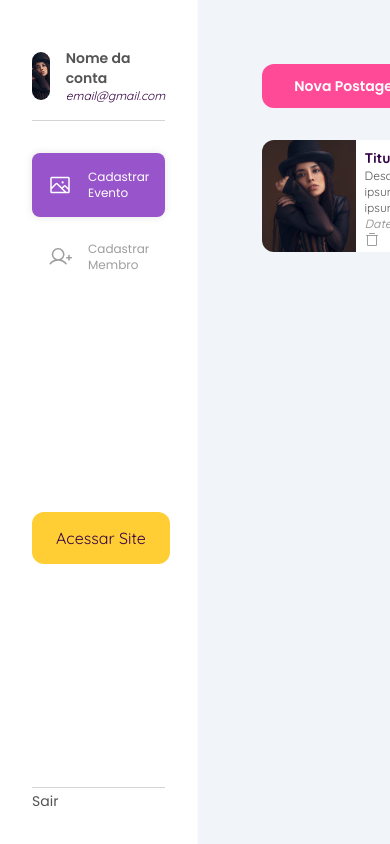
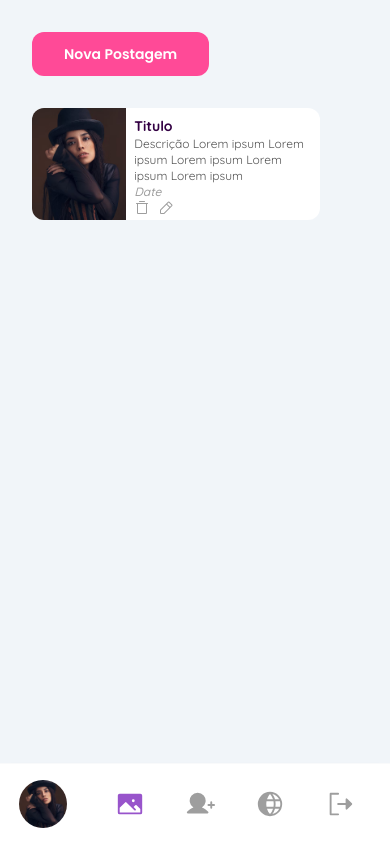
Before and after one commit to mermas-digitais/mermas-site-react, a React (Vite) app: page /admin in a window 390 px wide. Built offline with nearby package versions, Linux system fonts and the light colour scheme.

Commit message:
pages responsive

```diff
--- a/src/components/galleryGrid/index.tsx
+++ b/src/components/galleryGrid/index.tsx
@@ -38,9 +38,13 @@ export default function GalleryGrid() {
       </div>
 
       <div
-        className="grid w-full auto-rows-[0.8rem] grid-cols-250 gap-4
-      [&>*:nth-child(odd)]:row-[span_10_/_span_10]
-      [&>*:nth-child(even)]:row-[span_12_/_span_12]
+        className="grid w-full auto-rows-[0.8rem]  gap-4
+      grid-cols-2 [&>*:nth-child(odd)]:row-[span_6_/_span_6] [&>*:nth-child(even)]:row-[span_8_/_span_8]
+      sm:grid-cols-3 sm:[&>*:nth-child(odd)]:row-[span_8_/_span_8] sm:[&>*:nth-child(even)]:row-[span_10_/_span_10]
+
+      lg:grid-cols-250
+      lg:[&>*:nth-child(odd)]:row-[span_10_/_span_10]
+      lg:[&>*:nth-child(even)]:row-[span_12_/_span_12]
      "
       >
         {iterable.map((item) => {
--- a/src/components/home/form.tsx
+++ b/src/components/home/form.tsx
@@ -3,7 +3,7 @@ import ButtonSecondQuery from '../buttons/secondQuery';
 export const Form = () => {
   return (
     <>
-      <section className="w-[100vw]">
+      <section className="w-[100vw] flex items-center justify-center">
         <div className="container relative
         max-lg:flex max-lg:flex-col max-lg:gap-4 max-lg:justify-center max-lg:items-center
         lg:mb-48">
--- a/src/components/home/register.tsx
+++ b/src/components/home/register.tsx
@@ -4,9 +4,9 @@ import ButtonSecond from '../buttons/second';
 
 export function Register() {
   return (
-    <section className="delay_distance w-[100vw]">
-      <div className="flex container items-center justify-center gap-16 padding
-      max-lg:flex-col">
+    <section className="delay_distance w-[100vw]  flex items-center justify-center">
+      <div className="flex container gap-16 padding
+      max-lg:flex-col items-center">
         <div>
           <img
             className="w-[28rem]"
--- a/src/components/menu/menuAdmin.tsx
+++ b/src/components/menu/menuAdmin.tsx
@@ -1,18 +1,31 @@
-import { Image, UserPlus } from '@phosphor-icons/react';
+import { Globe, Image, List, Nut, SignOut, UserPlus, X } from '@phosphor-icons/react';
+import React from 'react';
 import { Link, useLocation } from 'react-router-dom';
 
 const menu = [
   {
-    icon: <Image size={24} />,
+    icon: <Image weight="fill" />,
     name: 'Cadastrar Evento',
     path: '/admin',
     to: '/admin',
   },
   {
-    icon: <UserPlus size={24} />,
+    icon: <UserPlus weight="fill" />,
     name: 'Cadastrar Membro',
     path: '/admin/membros',
     to: '/admin/membros',
+  },
+  {
+    icon: <Globe weight="fill" />,
+    name: 'Acessar Site',
+    path: '/',
+    to: '/',
+  },
+  {
+    icon: <SignOut weight="fill" />,
+    name: 'Sair',
+    path: '/login',
+    to: '/login',
   },
 ];
 
@@ -20,9 +33,15 @@ export const MenuAdmin = () => {
   const { pathname } = useLocation();
 
   return (
-    <nav className="bg-white border-r-[1px] border-gray-50 shadow-lg h-[100vh] w-80 p-8 flex flex-col justify-between">
-      <div className="flex flex-col gap-8">
-        <div className="flex gap-4 items-center justify-start py-4 border-b-[1px] border-gray-100">
+    <nav
+      className="w-full md:p-4 h-fit bg-white border-gray-50 shadow-lg
+    max-md:border-t-[1px]
+    md:h-[100vh] md:w-80 md:border-r-[1px]"
+    >
+      <div className="md:flex flex-col justify-between">
+        <div className="flex flex-col gap-8 max-md:flex-row max-md:justify-center">
+
+          <div className="flex gap-4 items-center justify-start py-4 md:border-b-[1px] border-gray-100">
             <div>
               <img
                 className="object-cover bg-black rounded-full w-12 h-12"
@@ -30,48 +49,38 @@ export const MenuAdmin = () => {
                 alt=""
               />
             </div>
-          <div className="flex flex-col">
+            <div className="flex flex-col max-md:hidden">
               <p className="font-poppins flex-1 text-gray-400 font-semibold text-sm">
                 Nome da conta
               </p>
               <i className="text-xs">email@gmail.com</i>
             </div>
           </div>
-        <ul className="flex flex-col gap-2">
+
+          <ul className="flex md:flex-col gap-2 max-md:items-center">
             {menu.map((item) => {
               return (
                 <li>
                   <Link
                     to={item.to}
                     className={`text-gray-300 p-4 flex gap-4 rounded-lg
-                hover:bg-purple-500 hover:text-white hover:shadow-pop cursor-pointer
+                hover:md:bg-purple-500 hover:md:text-white hover:md:shadow-pop cursor-pointer
                 text-xs items-center font-medium font-poppins transition-all duration-300
                 ${
                   pathname === item.path
-                    ? 'bg-purple-500 text-white shadow-pop'
+                    ? 'md:bg-purple-500 max-md:text-purple-500 md:text-white md:shadow-pop'
                     : ''
                 }
                 `}
                   >
-                  <i>{item.icon}</i>
-                  {item.name}
+                    <i className="text-3xl">{item.icon}</i>
+                    <div className="max-md:hidden">{item.name}</div>
                   </Link>
                 </li>
               );
             })}
           </ul>
         </div>
-
-      <div className="w-full">
-        <Link to="/" className="bg-yellow py-4 px-6 rounded-xl w-full">
-          <button>Acessar Site</button>
-        </Link>
-      </div>
-
-      <div className="border-t-[1px] border-gray-100">
-        <Link to="/login" className="font-poppins text-gray-400 cursor-pointer hover:text-purple-900 text-sm ">
-          Sair
-        </Link>
       </div>
     </nav>
   );
--- a/src/components/team/index.tsx
+++ b/src/components/team/index.tsx
@@ -193,7 +193,7 @@ export default function Team() {
           <div className="flex flex-col gap-4 w-full">
             <div className="flex justify-start w-full cursor-pointer hover:-translate-y-1 transition-all duration-300">
               <div
-                className="lg:w-[80%] sm:w-[50%] bg-pink-100 py-3 px-5 rounded-r-2xl rounded-t-2xl relative
+                className="max-sm:w-[80%] lg:w-[80%] sm:w-[50%] bg-pink-100 py-3 px-5 rounded-r-2xl rounded-t-2xl relative
             before:w-2 before:h-4 before:absolute before:bottom-[-18px] before:left-0
             before:border-r-[30px] before:border-r-transparent
             before:border-t-pink-100 before:border-t-[20px]
@@ -218,7 +218,7 @@ export default function Team() {
 
             <div className="w-full flex justify-end cursor-pointer hover:-translate-y-1 transition-all duration-300">
               <div
-                className="lg:w-[80%] sm:w-[50%] bg-pink-100 py-3 px-5 rounded-l-2xl rounded-t-2xl relative
+                className="max-sm:w-[80%] lg:w-[80%] sm:w-[50%] bg-pink-100 py-3 px-5 rounded-l-2xl rounded-t-2xl relative
             before:w-2 before:h-4 before:absolute before:bottom-[-18px] before:right-0
             before:border-l-[30px] before:border-l-transparent
             before:border-t-pink-100 before:border-t-[20px]
--- a/src/page/admin/addPost.tsx
+++ b/src/page/admin/addPost.tsx
@@ -3,11 +3,10 @@ import { ModelPost } from '../../components/modal/modalPost';
 
 export const AddPost = () => {
   return (
-    <section className="relative w-full h-full p-16 flex flex-col gap-8">
+    <section className="relative w-full h-full flex p-8 flex-col gap-8">
      <ModelPost/>
-
       <div>
-        <div className="bg-white rounded-xl w-72 h-28 flex">
+        <div className="bg-white rounded-xl w-72 h-28 flex ">
           <div className="w-[50%] h-full">
             <img
               className="object-cover rounded-l-xl w-full h-full"
--- a/src/page/admin/addTime.tsx
+++ b/src/page/admin/addTime.tsx
@@ -3,9 +3,9 @@ import { ModelTeam } from '../../components/modal/modalTeam';
 
 export const AddTime = () => {
   return (
-    <section className="relative w-full h-full ">
-      <div className='flex flex-col gap-8 p-16'>
-        <div className="flex h-fit w-full gap-8">
+    <section className="relative w-full h-full p-8 ">
+      <div className="flex flex-col gap-8 w-full">
+        <div className="flex max-md:flex-col gap-4 h-fit w-full md:gap-8">
           <input
             type="search"
             className="bg-white"
@@ -16,7 +16,8 @@ export const AddTime = () => {
           <ModelTeam />
         </div>
 
-        <table>
+        <div className="overflow-scroll scroller h-full">
+          <table >
             <thead>
               <tr>
                 <th>Perfil</th>
@@ -102,6 +103,7 @@ export const AddTime = () => {
             </tbody>
           </table>
         </div>
+      </div>
     </section>
   );
 };
--- a/src/page/adminPage.tsx
+++ b/src/page/adminPage.tsx
@@ -8,11 +8,11 @@ export const AdminPage = () => {
   const outlet = useOutlet();
 
   return (
-    <div className='flex w-[100vw] h-[100vh]'>
+    <div className='flex max-md:flex-col-reverse w-[100vw] h-[100vh]'>
 
       <MenuAdmin/>
-      <main className="flex bg-slate-100 overflow-y-auto w-full
-      justify-center items-center">
+      <main className="flex bg-slate-100 overflow-y-auto w-full h-full
+      justify-center items-center ">
         {outlet}
       </main>
     </div>
--- a/src/page/public/activitiesPage.tsx
+++ b/src/page/public/activitiesPage.tsx
@@ -12,7 +12,7 @@ export default function ActivitiesPage() {
   };
 
   return (
-    <section className="w-[100vw]">
+    <section className="w-[100vw] flex justify-center items-center">
       <div className="container">
         <Fade triggerOnce direction="up" delay={100}>
           <Attention clickScroll={handleScroll} />
--- a/src/styles/main.css
+++ b/src/styles/main.css
@@ -51,7 +51,7 @@
   }
 
   table{
-    @apply w-full bg-white rounded-xl overflow-hidden shadow-md;
+    @apply w-full bg-white rounded-xl shadow-md;
   }
   thead{
     @apply border-b-[1px] border-b-slate-200;
```
Also changed, not shown: src/page/admin/login.tsx (+7 -7 lines). Lines whose indentation alone changed are shown as unchanged.
